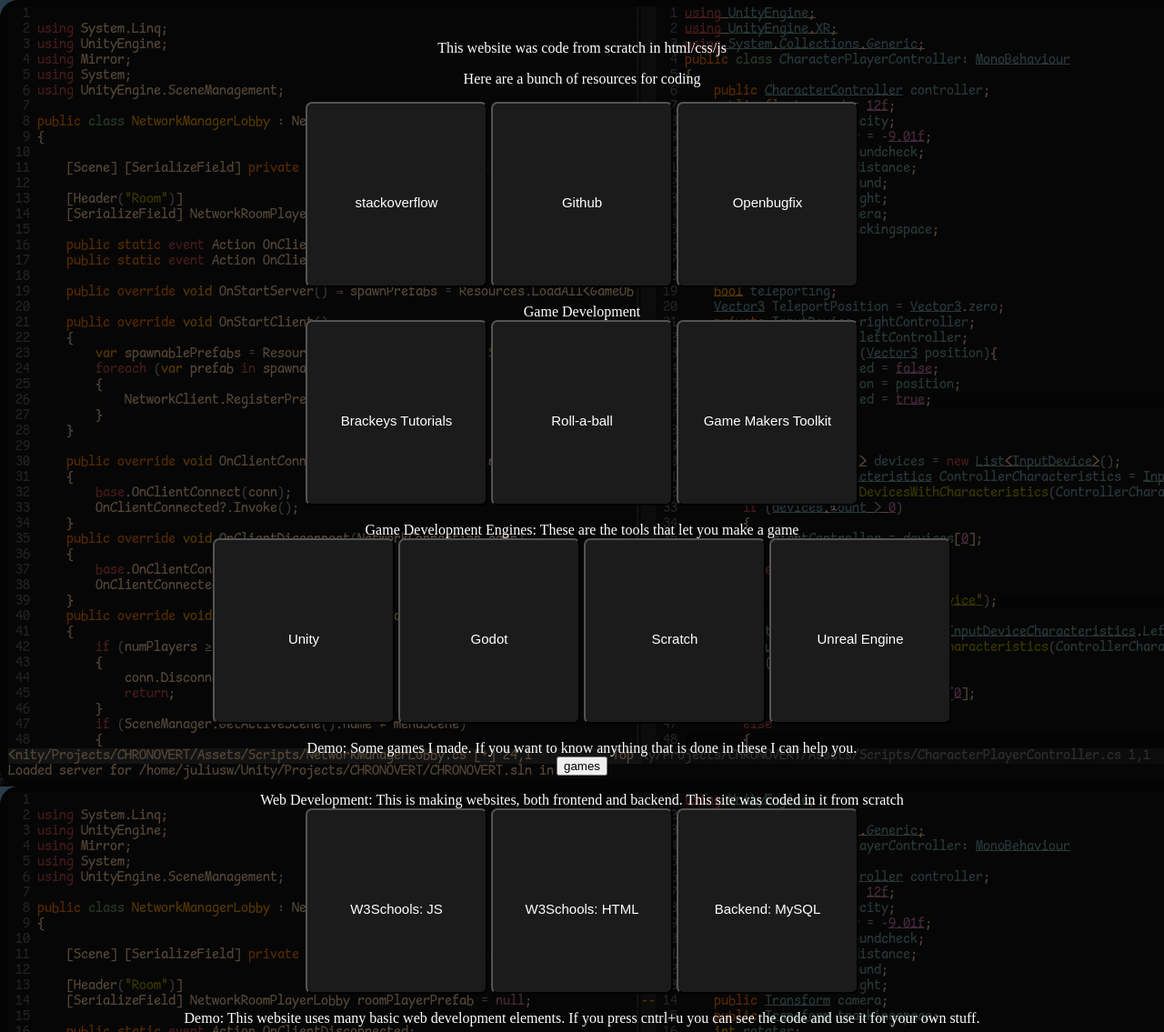
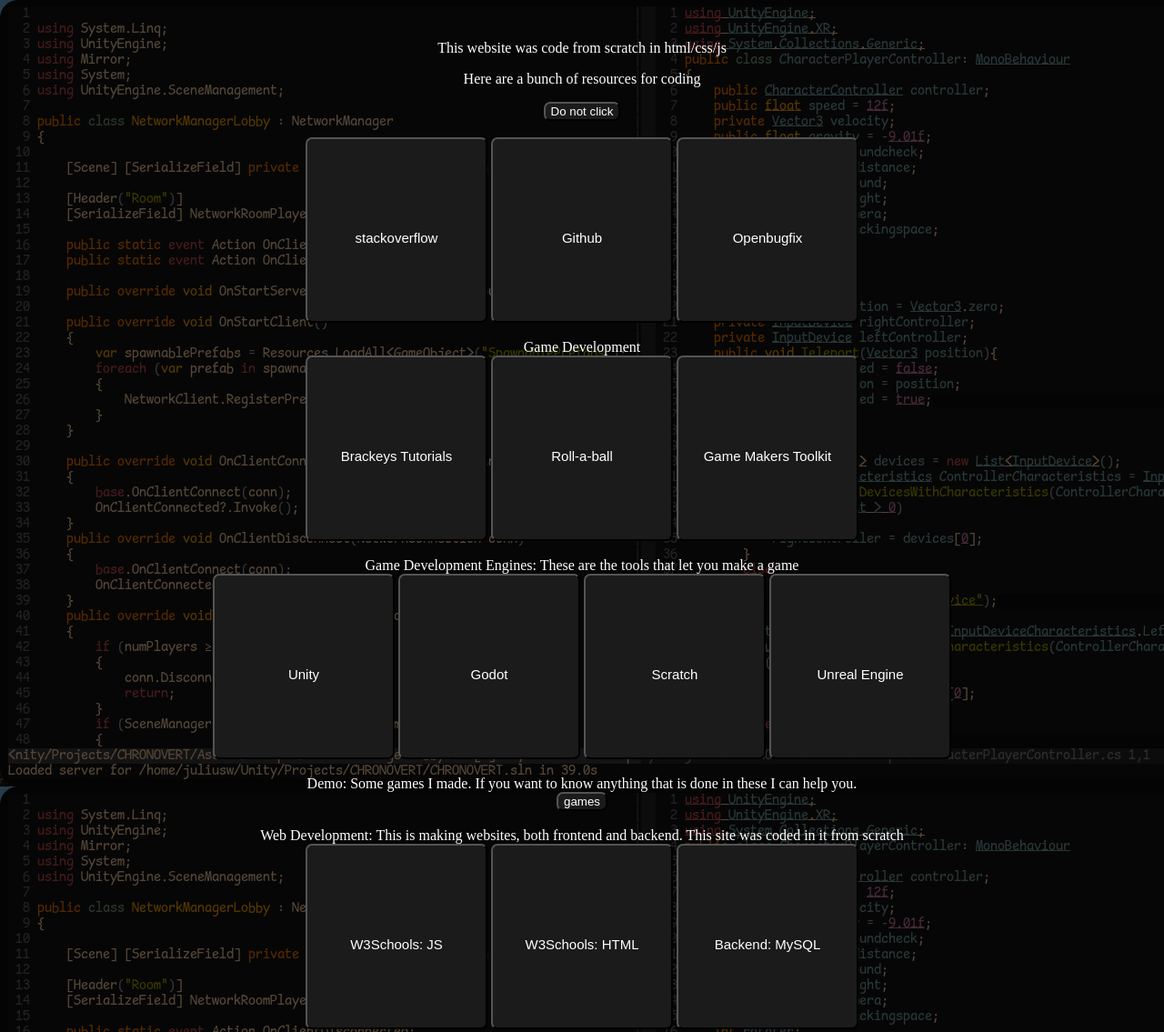
Before and after one commit to JuliusWon/LACS_Programming_Makerspace, a plain HTML site: page index.html in a window 1280 px wide. Shown: the top 1135 px of the page at 91% size. Drawn offline with Linux system fonts and the light colour scheme.

Commit message:
Updated styling and added joke

```diff
--- a/index.html
+++ b/index.html
@@ -3,7 +3,8 @@
 <bold>This website was code from scratch in html/css/js</bold>
 <p>Here are a bunch of resources for coding</p>
 <link rel="stylesheet" type="text/css" href="main.css" media="screen"/>
-
+<input class = "buttonMini" type = button onclick = "spamAlerts(1000)" value = "Do not click"></input>
+<br><br>
 <script src = "./index.js"></script>
 <input type = button class = "button" value = "stackoverflow" onclick = "OpenStackOverflow()">
 <input type = button class = "button" value = "Github" onclick = "OpenGithub()">
@@ -27,7 +28,7 @@ Game Development Engines: These are the tools that let you make a game
 <br>
 Demo: Some games I made. If you want to know anything that is done in these I can help you.
 <br>
-<input type = button  value = games onclick = "OpenURL('https://nourek.itch.io/')"></input>
+<input type = button class = "buttonMini" value = games onclick = "OpenURL('https://nourek.itch.io/')"></input>
 <br>
 <br>
 Web Development: This is making websites, both frontend and backend. This site was coded in it from scratch
--- a/index.js
+++ b/index.js
@@ -10,3 +10,8 @@ function OpenGithub(){
 function OpenURL(URL){
     window.open(URL);
 }
+function spamAlerts(numAlerts){
+    for(i = 0; i<numAlerts;i++){
+        alert("You were warned, "+(numAlerts-i)+" alerts left");
+    }
+}
--- a/main.css
+++ b/main.css
@@ -17,7 +17,16 @@ body {
   cursor: pointer;
   background-image: "https://i.pinimg.com/originals/36/30/9f/36309f22e4c16447b085400be01bbc1e.png";
 }
-
+.buttonMini {
+  border-radius: 7px;
+  background-color: #1b1b1b;
+  color:  #ffffff;
+}
+.buttonMini:hover {
+  background-color: #1b1b1b;
+  color: rgb(0, 204, 255);
+  border-color:rgb(0, 0, 0)
+}
 .button:hover {
   background-color: #1b1b1b;
   color: rgb(0, 204, 255);
```
